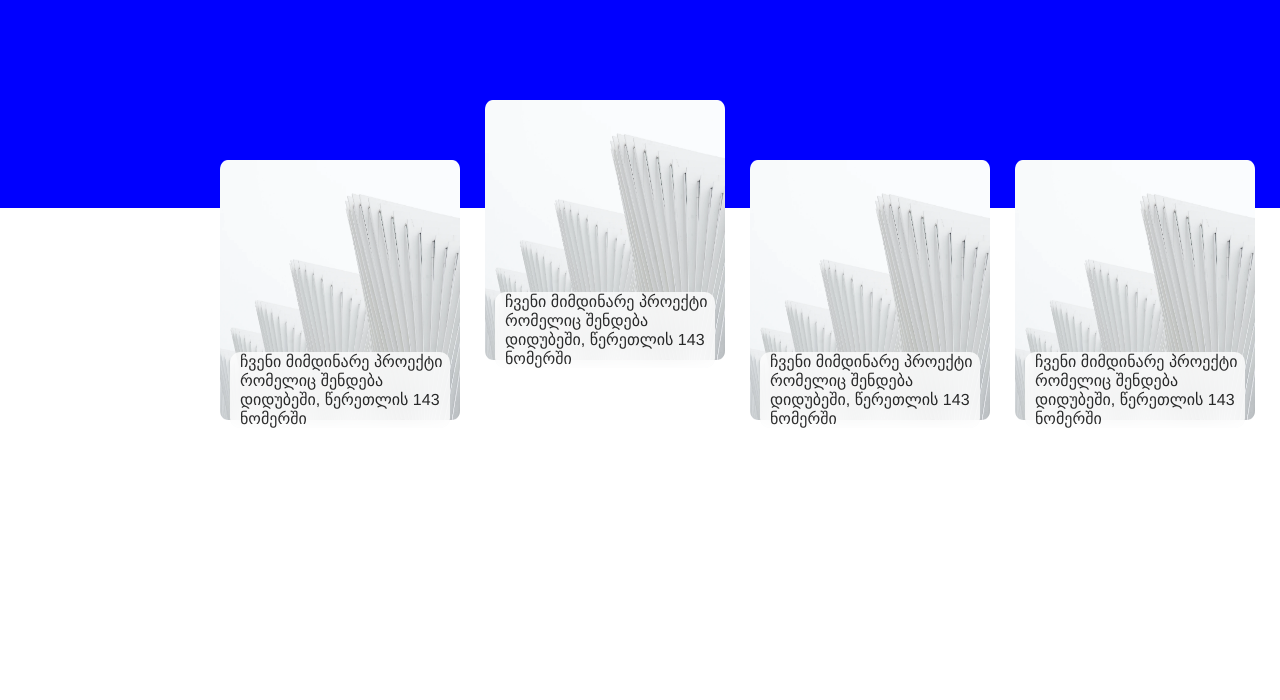
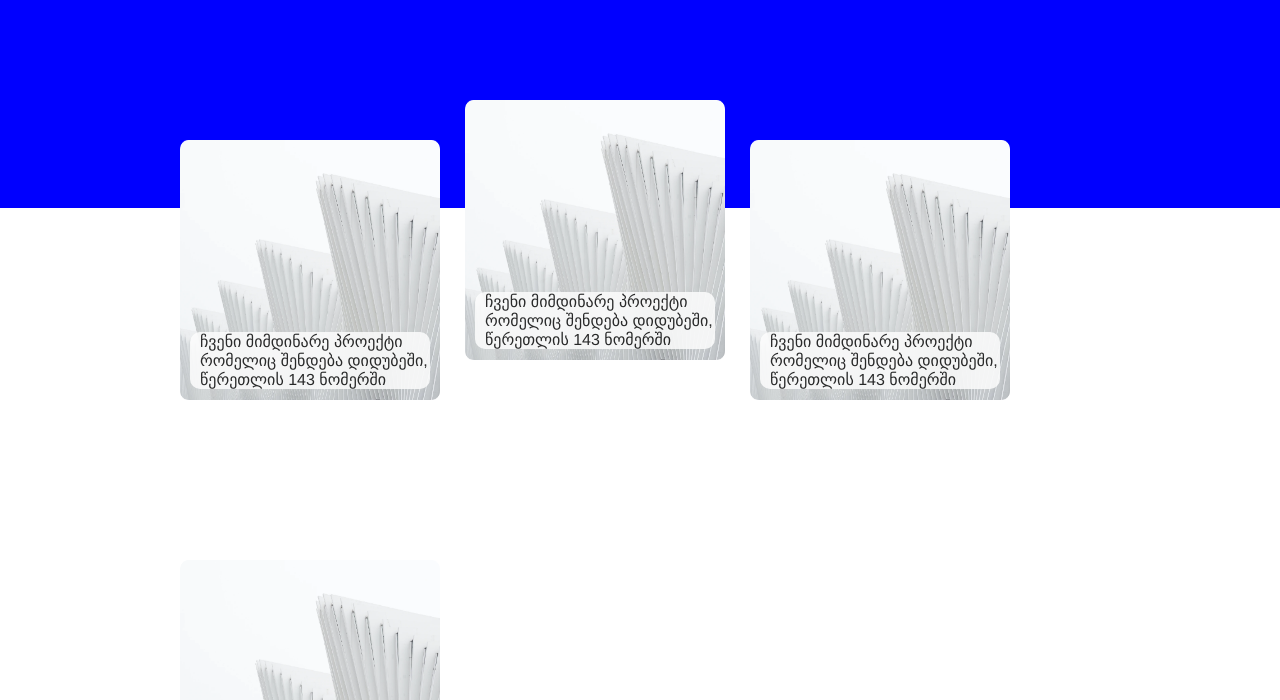
Before and after one commit to kkakuchaia/page9, a plain HTML site: page index.html in a window 1280 px wide. Shown: the part 100-800 px from the top of the page. Drawn offline with Linux system fonts and the light colour scheme.

Commit message:
new position

```diff
--- a/style.css
+++ b/style.css
@@ -38,7 +38,7 @@ section{
     margin-right: auto;
 }
 .firstclass{
-    padding-left: 220px;
+    padding-left: 180px;
     position: absolute;
     width: 100%;
     margin: 0 auto 0 auto;
@@ -46,16 +46,18 @@ section{
 }
 .imgpk{
     display: flex;
+    flex-wrap: wrap;
     max-width: 1366px;
     width: 100%;
     margin-left: auto;
     margin-right: auto;
-    height: 320px;
+    height: 120px;
 }
 .imgs{
     height: 260px;
     width: 260px;
     margin-right: 25px;
+    margin-bottom: 160px;
     align-self: flex-end;
     position: relative;
 }
```
